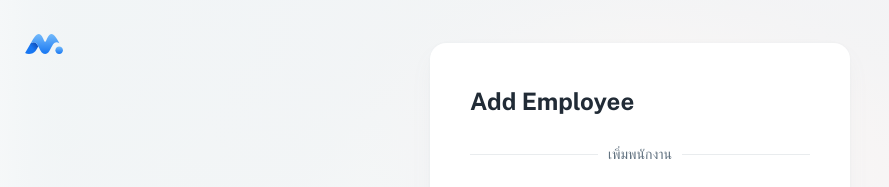
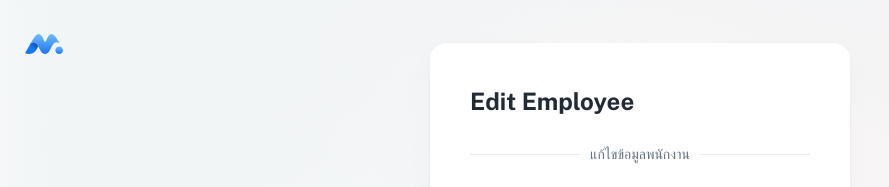
Before and after one commit to Phromphithak/HRM, a React (Vite) app: page /edit-employee/1 in a window 1280 px wide. Shown: the top 187 px of the page, without its empty margins (0-889 px from the left). Built offline with nearby package versions, Linux system fonts and the light colour scheme; no server answers.

Commit message:
แก้หัว Edit

```diff
--- a/src/sections/editemployee/editemployee.jsx
+++ b/src/sections/editemployee/editemployee.jsx
@@ -115,11 +115,11 @@ export default function EditEmployeeView() {
             maxWidth: 420,
           }}
         >
-          <Typography variant="h4">Add Employee</Typography>
+          <Typography variant="h4">Edit Employee</Typography>
 
           <Divider sx={{ my: 3 }}>
             <Typography variant="body2" sx={{ color: 'text.secondary' }}>
-              เพิ่มพนักงาน
+              แก้ไขข้อมูลพนักงาน
             </Typography>
           </Divider>
 
```
